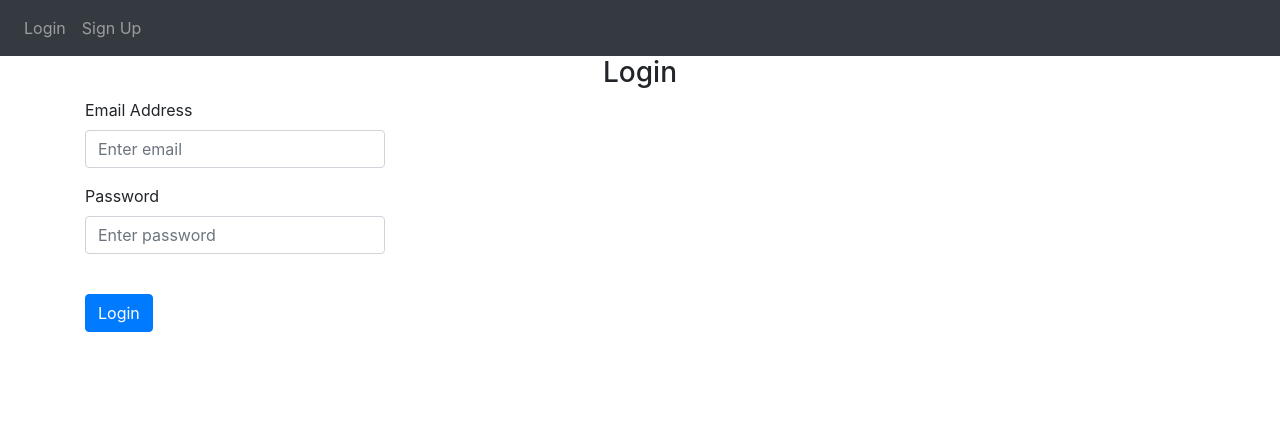
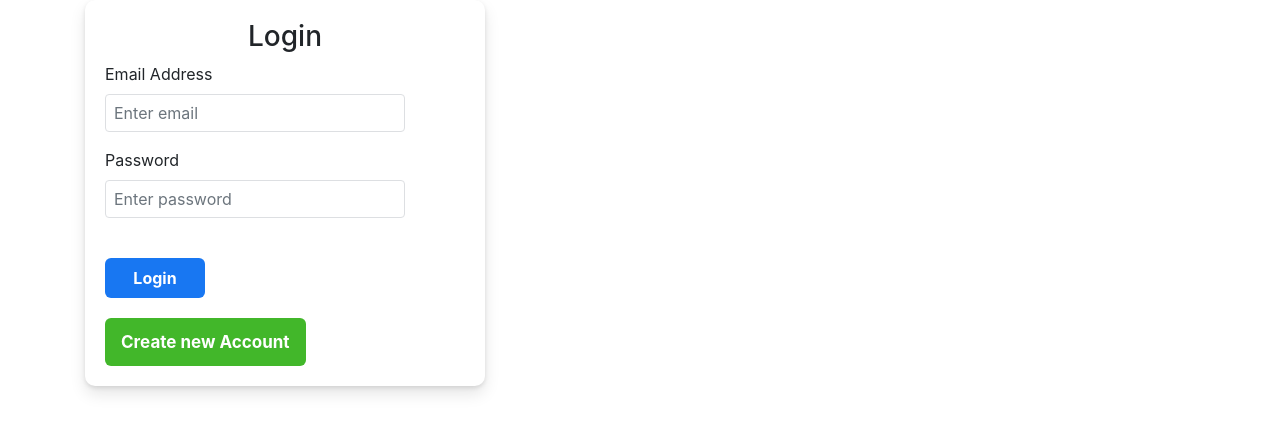
Before and after one commit to kishorek01/flaskapp, a Python web app: template website/templates/login.html in a window 1280 px wide. Shown: the top 433 px of the page. Run offline with Jinja, Linux system fonts and the light colour scheme; the template is opened without the code that fills it, so the values that code supplies are empty; some libraries are stand-ins or nearby versions.

Commit message:
Latest changes in app

```diff
--- a/main.py
+++ b/main.py
@@ -1,4 +1,4 @@
 from website import site
 app = site()
 if __name__ == '__main__':
-    app.run()
+    app.run(debug=True)
--- a/website/static/app.css
+++ b/website/static/app.css
@@ -1,3 +1,48 @@
 .inputBox{
   width: 300px;
 }
+.container{
+  align-items: center;
+}
+.form-container .btn-new {
+    background-color: #42b72a;
+    border: none;
+    border-radius: 6px;
+    font-size: 17px;
+    line-height: 48px;
+    padding: 0 16px;
+    color: #ffffff;
+    font-weight: 700;
+    margin-top: 20px;
+}
+.form-container .btn-login {
+    background-color: #1877f2;
+    border: none;
+    border-radius: 6px;
+    font-size: 16px;
+    line-height: 40px;
+    padding: 0 16px;
+    width: 100px;
+    color: #ffffff;
+    font-weight: 700;
+}
+.form-container input {
+    border: 1px solid #dddfe2;
+    color: #1d2129;
+    padding: 0 8px;
+    outline: none;
+}
+.form-container {
+    background-color: #ffffff;
+    border: none;
+    border-radius: 10px;
+    box-shadow: 0 2px 4px rgba(0, 0, 0, 0.1), 0 8px 16px rgba(0, 0, 0, 0.1);
+    margin-bottom: 30px;
+    padding: 20px;
+    max-width: 400px;
+}
+
+.form-container input:focus {
+    border-color: #1877f2;
+    box-shadow: 0 0 0 2px #e7f3ff;
+}
--- a/website/templates/base.html
+++ b/website/templates/base.html
@@ -23,7 +23,7 @@
     <title>{% block title %}Home{% endblock %}</title>
   </head>
   <body>
-    <nav class="navbar navbar-expand-lg navbar-dark bg-dark">
+    <!-- <nav class="navbar navbar-expand-lg navbar-dark bg-dark">
       <button
         class="navbar-toggler"
         type="button"
@@ -43,7 +43,7 @@
           {% endif %}
         </div>
       </div>
-    </nav>
+    </nav> -->
 
     {% with messages = get_flashed_messages(with_categories=true) %} {% if
     messages %} {% for category, message in messages %} {% if category ==
--- a/website/templates/login.html
+++ b/website/templates/login.html
@@ -1,5 +1,6 @@
 {% extends "base.html" %} {% block title %}Login{% endblock %} {% block content
 %}
+<div class="form-container">
 <form method="POST">
   <h3 align="center">Login</h3>
   <div class="form-group">
@@ -23,6 +24,8 @@
     />
   </div>
   <br />
-  <button type="submit" class="btn btn-primary">Login</button>
+  <button type="submit" class="btn btn-login">Login</button>
 </form>
+<button class="btn btn-new">Create new Account</button>
+</div>
 {% endblock %}
```
